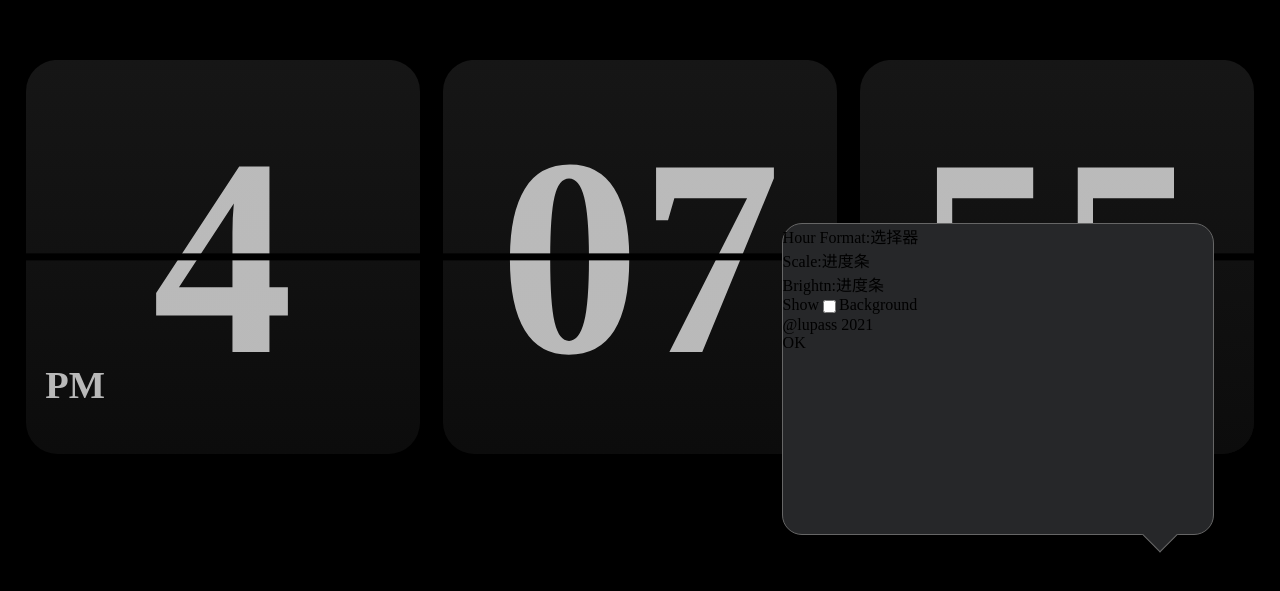
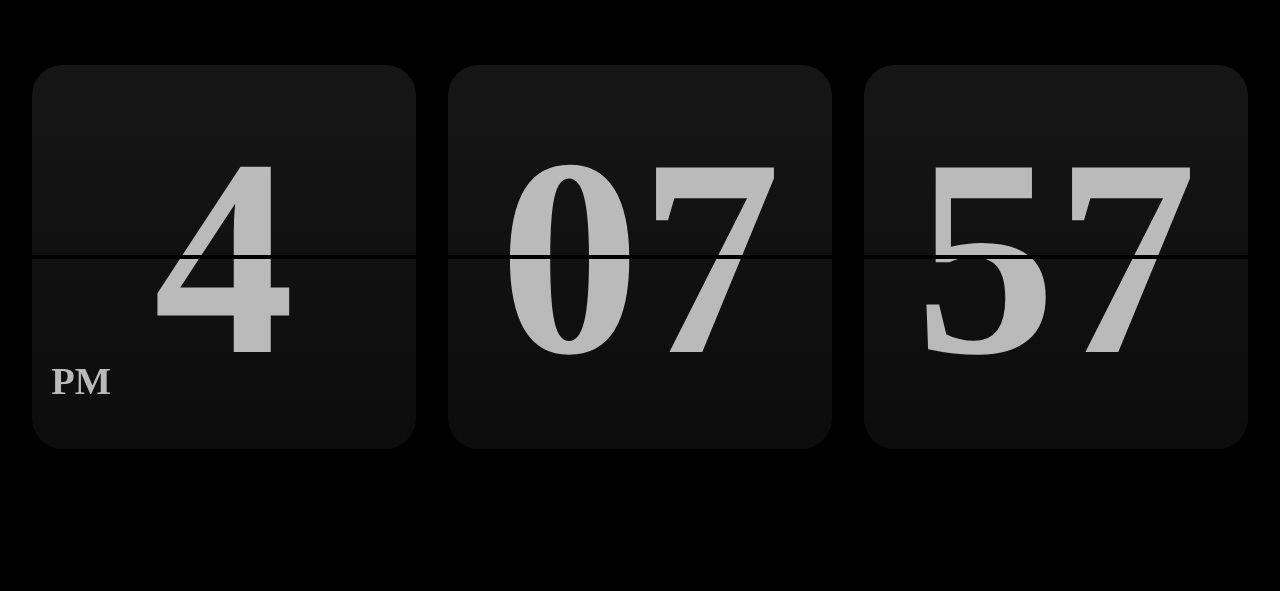
Before and after one commit to lufunc/clock, a Vue app: page / in a window 1280 px wide. Shown: the part 143-734 px from the top of the page. Built offline with nearby package versions, Linux system fonts and the light colour scheme.

Commit message:
fix:justify css

```diff
--- a/src/App.vue
+++ b/src/App.vue
@@ -1,15 +1,9 @@
 <template>
   <div class="bg">
     <div class="timer">
-      <div :class="[showSecond?'timer_inner3':'timer_inner2']">
-        <clock :num="num1" :ampm="hourFormat === 0"></clock>
-      </div>
-      <div :class="[showSecond?'timer_inner3':'timer_inner2']">
-        <clock :num="num2"></clock>
-      </div>
-      <div v-if="showSecond" :class="[showSecond?'timer_inner3':'timer_inner2']">
-        <clock :num="num3"></clock>
-      </div>
+      <clock :num="num1" :ampm="hourFormat === 0" :class="[showSecond?'timer_inner3':'timer_inner2']"></clock>
+      <clock :num="num2" :class="[showSecond?'timer_inner3':'timer_inner2']"></clock>
+      <clock :num="num3" v-if="showSecond" :class="[showSecond?'timer_inner3':'timer_inner2']"></clock>
     </div>
     <div class="set_box">
       <div class="set_box_item">
@@ -119,23 +113,20 @@ ul{
   top: 50%;
   transform: translateY(-50%);
   display: flex;
-  justify-content: space-between;
-  padding: 0 2vw;
+  justify-content: space-evenly;
 }
 .timer_inner2{
-  box-sizing: border-box;
-  width: 47.6vw;
-  height: 47.6vw;
-  padding: 1vw;
+  width: 47.5vw;
+  height: 47.5vw;
   font-size: 34vw;
 }
 .timer_inner3{
-  box-sizing: border-box;
-  width: 30.8vw;
-  height: 30.8vw;
+  width: 30vw;
+  height: 30vw;
   font-size: 22vw;
 }
 .set_box{
+  display: none;
   position: fixed;
   bottom: 8%;
   right: 8%;
--- a/src/components/clock.vue
+++ b/src/components/clock.vue
@@ -17,7 +17,9 @@ export default {
     num: {
       default: 0
     },
-    ampm: Boolean
+    ampm: {
+      default: false
+    }
   },
   setup (props) {
     const data = reactive({
@@ -57,8 +59,9 @@ export default {
 <style lang="less">
 .clock{
   position: relative;
-  width: 100%;
-  height: 100%;
+  width: 240px;
+  height: 240px;
+  font-size: 160px;
 }
 .page_front,.page_back{
   position: absolute;
--- a/src/components/halfClock.vue
+++ b/src/components/halfClock.vue
@@ -2,7 +2,7 @@
   <div class="halfClock">
     <div :class="['half_inner',btmpart?'btmpart':'']">
       <div class="num">{{num}}</div>
-      <div class="blackLine"></div>
+      <div class="blackLine" :style="{'height':lineWidth}"></div>
       <div :class="['ampm',ampm==='AM'?'am':'pm']">{{ampm}}</div>
     </div>
   </div>
@@ -11,6 +11,9 @@
 <script>
 export default {
   props: {
+    lineWidth: {
+      default: '4px'
+    },
     btmpart: {
       default: false
     },
@@ -52,7 +55,6 @@ export default {
   top: 50%;
   transform: translateY(-50%);
   width: 100%;
-  height: 0.55vw;
   background-color: #000;
 }
 .ampm{
--- a/src/utils/getampm.js
+++ b/src/utils/getampm.js
@@ -5,7 +5,7 @@ const getampm = (e, n) => {
     if(t<12){
       ap = 'AM'
     }
-    else{
+    else if(t<24){
       ap = 'PM'
       t-=12
     }
```
